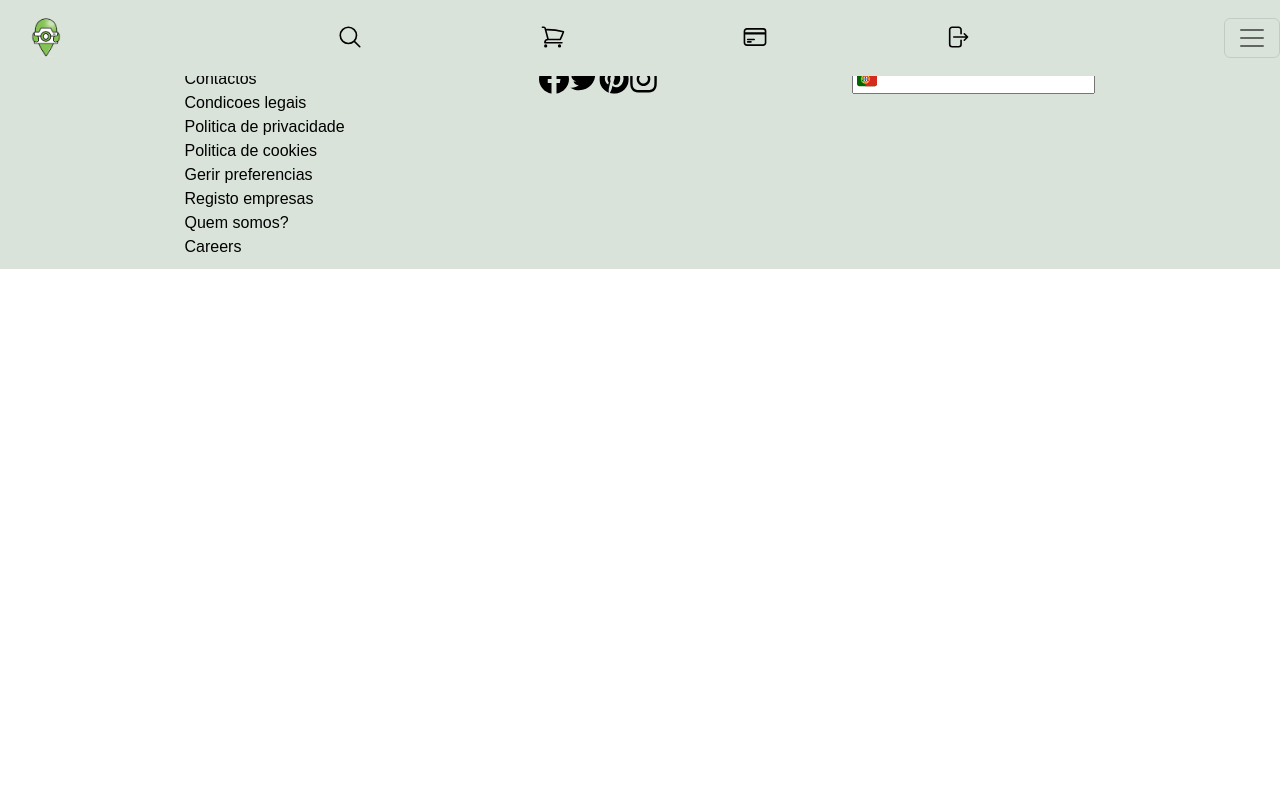
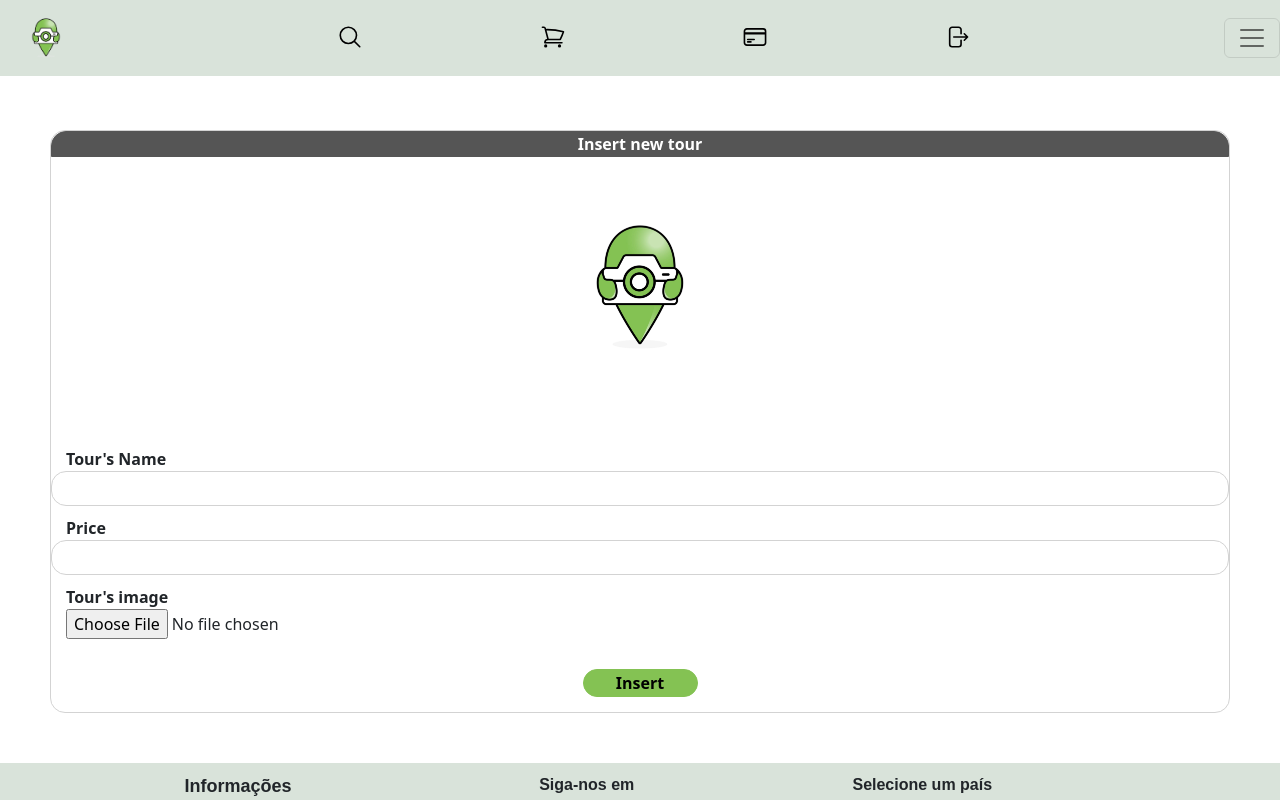
Before and after one commit to earthquake-algarve/react-service, a React (Create React App) app: page /insertRecord in a window 1280 px wide. Shown: the top 800 px of the page. Built offline with nearby package versions, Linux system fonts and the light colour scheme.

Commit message:
feat: insertRecord page added

```diff
--- a/src/App.js
+++ b/src/App.js
@@ -8,6 +8,7 @@ import Checkout from './pages//checkout/Checkout'
 import Footer from './components/footer/Footer'
 import {Route , Routes} from 'react-router-dom'
 import 'bootstrap/dist/css/bootstrap.min.css';
+import InsertRecord from './pages/insertRecord/InsertRecord'
 
 export default function App() {
   return (
@@ -22,6 +23,7 @@ export default function App() {
           <Route path='/shoppingcart' element={<ShoppingCart />} />
           <Route path='/signup' element={<SignUp />} />
           <Route path='/login' element={<Login />} />
+          <Route path='/insertRecord' element={<InsertRecord />} />
           <Route path='/footer' element={<Footer />} />
         </Routes>
 
--- a/src/pages/details/Details.js
+++ b/src/pages/details/Details.js
@@ -10,7 +10,7 @@ const EventoDetalhes = () => {
 
         <div className="container">
             <div className="img-div">
-                <img className="benagil-img" alt="benagil img" src="https://contes-toten-api.herokuapp.com/passeio/get/1" />
+                <img className="benagil-img" alt="benagil img" src="http://entertours-ofertas.us-east-1.elasticbeanstalk.com/get/20c0adc1-3d9c-4fe7-92af-1141ccc14eee" />
             </div>
 
             <div className="details">
--- /dev/null
+++ b/src/pages/insertRecord/InsertRecord.js
@@ -0,0 +1,35 @@
+import './insertRecord.css'
+
+
+
+export default function InsertRecord () {
+    return (
+        <>
+            <div className='insert-container'>
+                <div className="insert-title">Insert new tour</div>
+
+                <div className='logo'>
+                    <img src="img/logoEnterTours.jfif" alt='logo'></img>
+                </div>
+
+                <div className='insert-data'>
+                    <form method='POST'>
+                        <label htmlFor="tour-name-input">Tour's Name</label>
+                        <input type="text" id="tour-name-input " className='tour-name-input'/>
+
+                        <label htmlFor="price-input">Price</label>
+                        <input type="number" className='price-input' id="price-input"/>
+
+                        <label htmlFor="file-input">Tour's image</label>
+                        <input type="file"  className='file-input' id="file-input"/>
+
+                        <div className="button-div">
+                            <input type="submit"  value="Insert" className='button-submit'/>
+                        </div>
+                    </form>
+                </div>
+
+            </div>
+        </>
+    )
+}
--- /dev/null
+++ b/src/pages/insertRecord/insertRecord.css
@@ -0,0 +1,62 @@
+.insert-container{
+    margin: 130px 50px 50px 50px;
+    border: 1px solid lightgray;
+    border-radius: 15px;
+}
+
+.insert-title{
+    background: #555;
+    color: white;
+    font-weight: bold;
+    border: 1px solid #555;
+    border-top-left-radius: 15px;
+    border-top-right-radius: 15px;
+    display: flex;
+    justify-content: center;
+    margin-bottom: 30px;
+}
+
+.logo{
+    margin-bottom: 50px;
+    display: flex;
+    justify-content: center;
+}
+.logo img{
+    height: 200px;
+}
+
+form{
+    display: flex;
+    flex-direction: column;
+}
+label{
+    margin-left: 15px;
+    margin-top: 10px;
+    font-weight: bold;
+}
+
+.tour-name-input , .price-input{
+    border: 1px solid lightgray;
+    border-radius: 15px;
+    height: 35px;
+    padding: 15px;
+}
+
+.file-input{
+    margin-left: 15px;
+
+}
+
+.button-div{
+    display: flex;
+    justify-content: center;
+    margin-bottom: 15px;
+}
+.button-submit{
+    width: 115px;
+    margin-top: 30px;
+    border-radius: 20px;
+    background: var(--green-button);
+    border: 1px solid var(--green-button);
+    font-weight: bold;
+}
```
